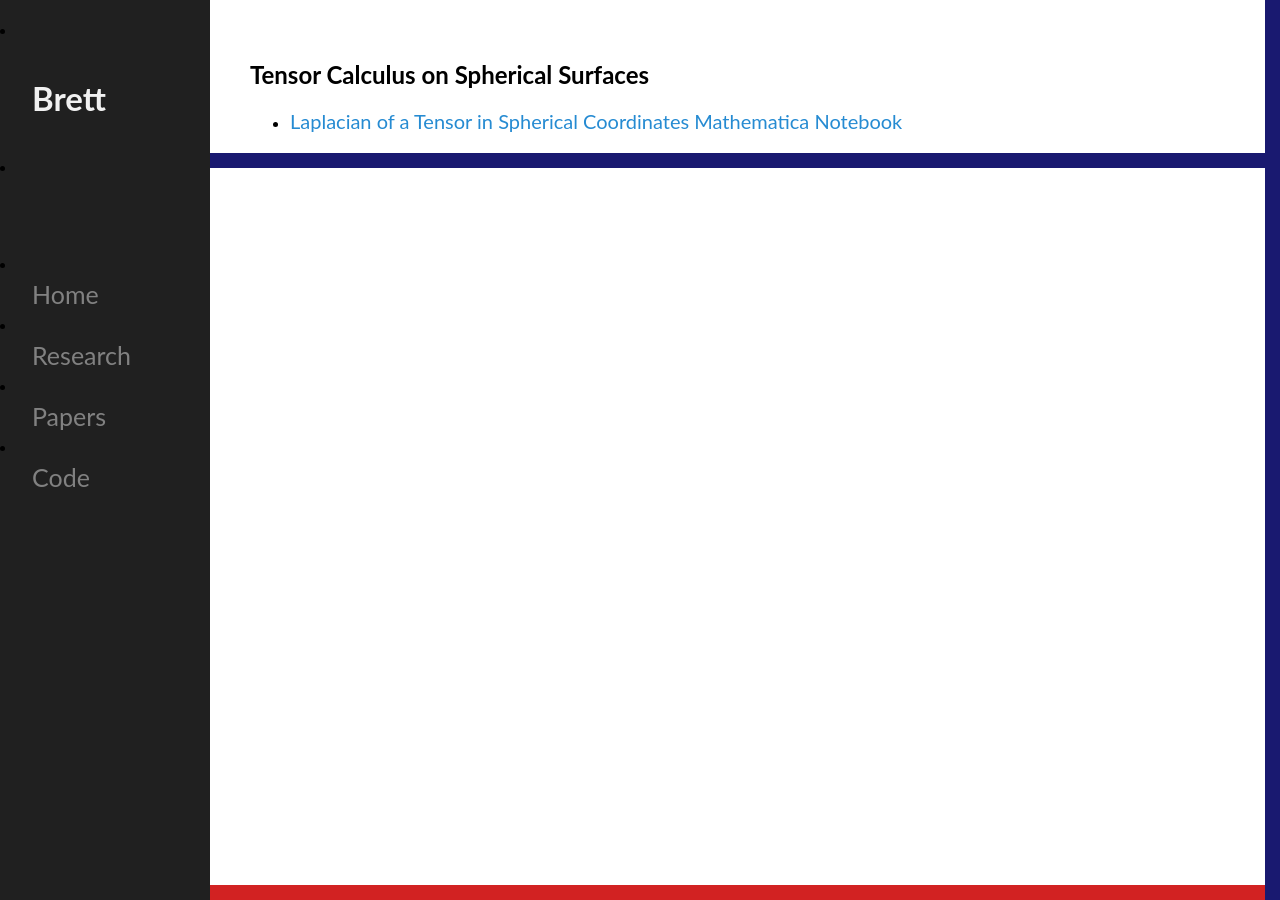
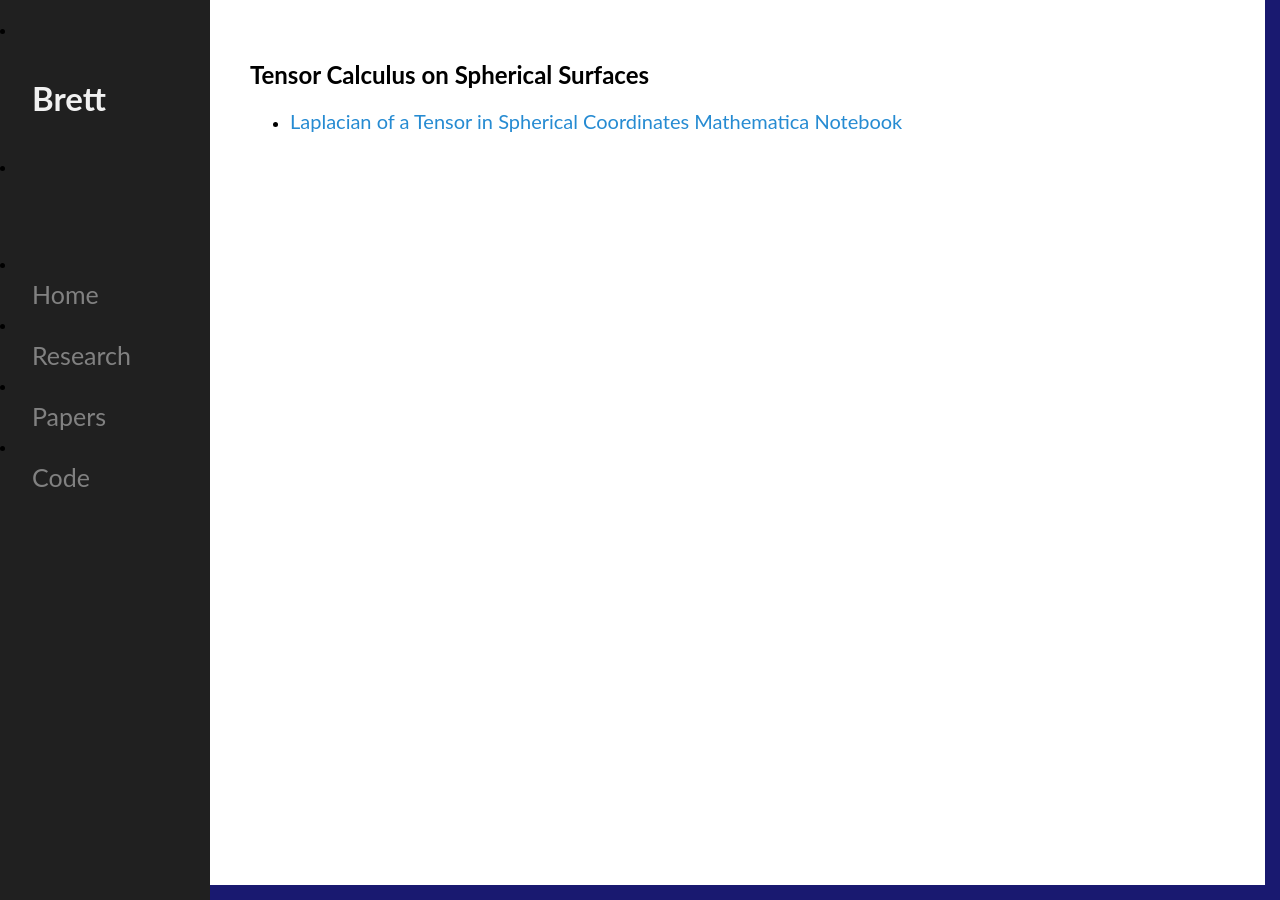
Before and after one commit to mckimb/mckimb.github.io, a Jekyll site: the page built from code/index.html, in a window 1280 px wide. Built offline with Jekyll 4.4.1, drawn with Linux system fonts in a browser that asks for light colours.

Commit message:
Update main.css

```diff
--- a/css/main.css
+++ b/css/main.css
@@ -58,8 +58,8 @@ body a:hover {
 		height: 15px;
 /* 		border-radius: 55px; */
 		}
-		#top { top: 0; }
-#bottom { bottom: 0; }
+		#top2 { top: 0; }
+		#bottom2 { bottom: 0; }
 
 .sidenav a:hover {
     color: #f1f1f1;
```
